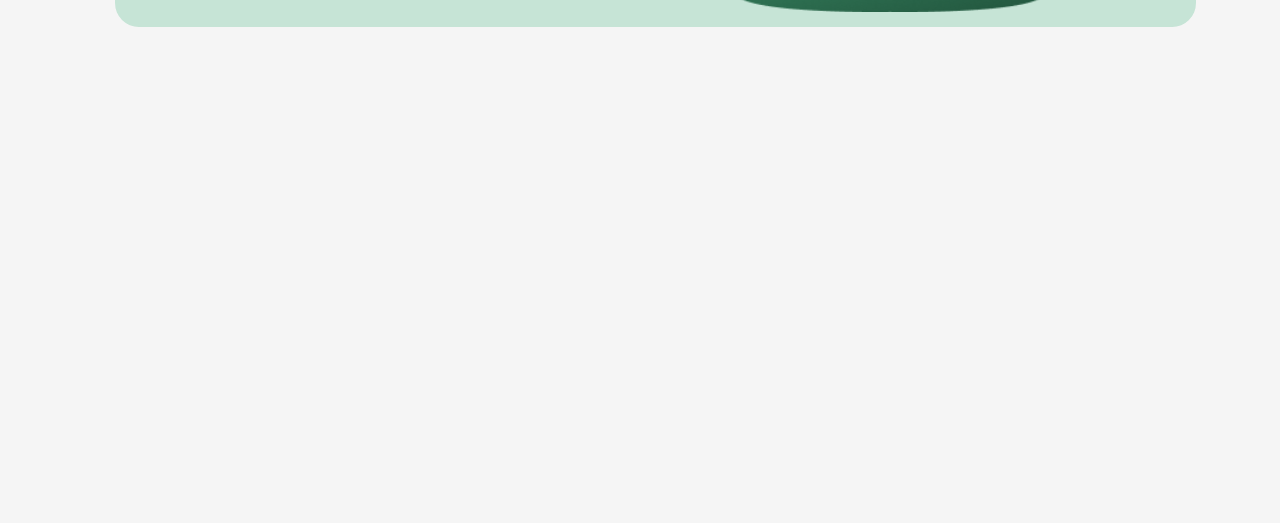
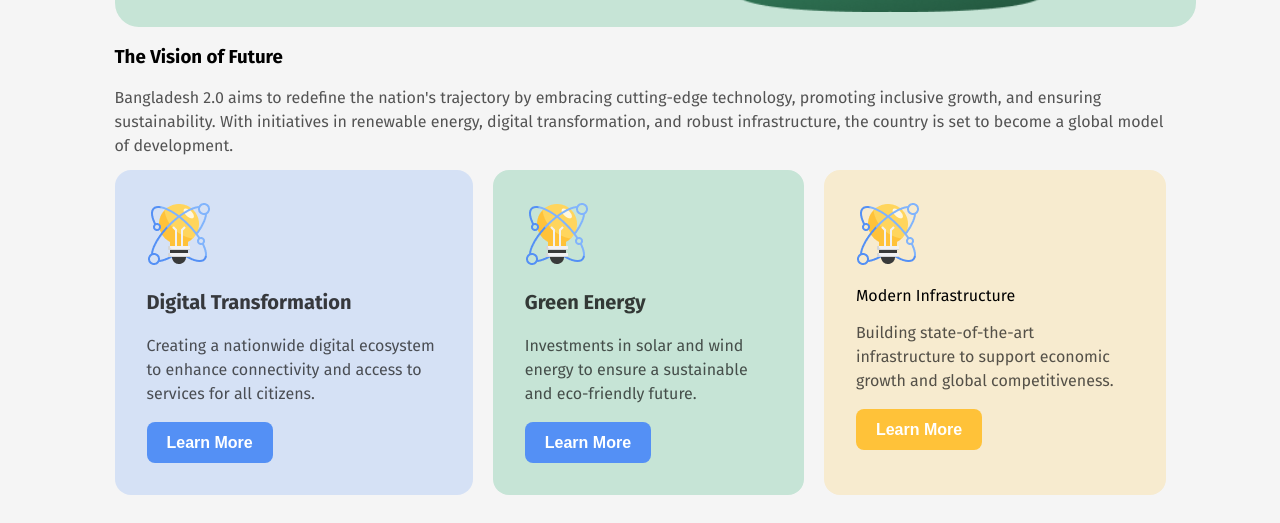
Before and after one commit to Mehedi-Hasan11/bangladesh-2.0, a plain HTML site: page index.html in a window 1280 px wide. Shown: the part 625-1148 px from the top of the page. Before the commit the page ends 800 px from the top, so only its background shows below. Drawn offline with Linux system fonts and the light colour scheme.

Commit message:
vission commit

```diff
--- a/index.html
+++ b/index.html
@@ -33,3 +33,42 @@
         <img class="banner-pic" src="img/hero.png" />
       </div>
     </header>
+    <main>
+        <section class="vision">
+          <h3 class="section-title">The Vision of Future</h3>
+          <p class="section-description">
+            Bangladesh 2.0 aims to redefine the nation's trajectory by embracing
+            cutting-edge technology, promoting inclusive growth, and ensuring
+            sustainability. With initiatives in renewable energy, digital
+            transformation, and robust infrastructure, the country is set to
+            become a global model of development.
+          </p>
+          <div class="vision-items">
+            <div class="vision-item1">
+              <img src="img/card-icon.png" alt="" />
+              <p class="item-title">Digital Transformation</p>
+              <p class="item-description">
+                Creating a nationwide digital ecosystem to enhance connectivity
+                and access to services for all citizens.
+              </p>
+              <button class="btn1">Learn More</button>
+            </div>
+            <div class="vision-item2">
+              <img src="img/card-icon.png" alt="" />
+              <p class="item-title">Green Energy</p>
+              <p class="item-description">
+                Investments in solar and wind energy to ensure a sustainable and
+                eco-friendly future.
+              </p>
+              <button class="btn2">Learn More</button>
+            </div>
+            <div class="vision-item3">
+              <img src="img/card-icon.png" alt="" />
+              <p class="vision-title">Modern Infrastructure</p>
+              <p class="item-description">
+                Building state-of-the-art infrastructure to support economic
+                growth and global competitiveness.
+              </p>
+              <button class="btn3">Learn More</button>
+            </div>
+          </div>
--- a/style.css
+++ b/style.css
@@ -77,3 +77,169 @@ body{
     color: rgb(255, 255, 255);
 
 }
+
+
+/* Vision items style */
+.vision{
+    width: 100%;
+}
+.vision-items{
+    display: flex;
+    justify-content: space-between;
+    gap: 20px;
+
+
+}
+.vision-pra{
+ border: 1px solid #dddddd;
+ border-radius: 5px;
+ padding: 20px;
+ margin-top: 10px;
+ background-color: #fff;
+}
+.vision-pra p{
+    font-size: 16px;
+    color: #0E0E0E;
+}
+.vision-pra .name {
+    margin-top: 10px;
+    line-height: 4px;
+}
+.quote-image{
+  position: absolute;
+
+}
+
+  .news-content {
+    padding: 15px;
+  }
+  .news-title {
+    font-size: 18px;
+    font-weight: bold;
+    margin: 0;
+  }
+  .news-meta {
+    font-size: 14px;
+    color: #555555;
+  }
+  .news-meta img {
+    height: 16px;
+    margin-right: 5px;
+  }
+  .news-description {
+    font-size: 14px;
+    color: #333333;
+    margin: 10px 0;
+  }
+  .read-more {
+    display: inline-block;
+    padding: 10px 15px;
+    font-size: 14px;
+    color: #ffffff;
+    background-color: #007B55;
+    border-radius: 5px;
+    text-decoration: none;
+    text-align: center;
+  }
+  .read-more:hover {
+    background-color: #00593f;
+  }
+
+
+
+
+.section-description{
+    color: rgba(14, 14, 14, 0.7);
+    font-family: Fira Sans;
+    font-size: 16px;
+    font-weight: 400;
+    line-height: 24px;
+    letter-spacing: 0%;
+    text-align: left;
+    margin: 12px 0px;
+}
+.vision-item1{
+    justify-content: flex-start;
+    box-sizing: border-box;
+    border-radius: 16px;
+    background: rgba(84, 144, 245, 0.2);
+    padding: 32px;
+
+}
+.vision-item2{
+    justify-content: flex-start;
+    box-sizing: border-box;
+    border-radius: 16px;
+    background: rgb(198, 228, 214);
+    padding: 32px;
+}
+.vision-item3{
+    justify-content: flex-start;
+    box-sizing: border-box;
+    border-radius: 16px;
+    background: rgb(247, 235, 207);
+    padding: 32px;
+}
+
+.btn1{
+    flex-direction: row;
+    justify-content: center;
+    align-items: center;
+    gap: 48;
+    padding: 11px 20px 11px 20px;
+    border-radius: 8px;
+    background: rgb(84, 144, 245);
+    border-style: none;
+    color: rgb(255, 255, 255);
+    font-size: 16px;
+    font-weight: 600;
+    line-height: 19px;
+
+}
+.btn2{
+    flex-direction: row;
+    justify-content: center;
+    align-items: center;
+    gap: 48;
+    padding: 11px 20px 11px 20px;
+    border-radius: 8px;
+    background: rgb(84, 144, 245);
+    border-style: none;
+    color: rgb(255, 255, 255);
+    font-size: 16px;
+    font-weight: 600;
+    line-height: 19px;
+}
+.btn3{
+    flex-direction: row;
+    justify-content: center;
+    align-items: center;
+    gap: 48;
+    padding: 11px 20px 11px 20px;
+    border-radius: 8px;
+    background: rgb(255, 194, 57);
+    border-style: none;
+    color: rgb(255, 255, 255);
+    font-size: 16px;
+    font-weight: 600;
+    line-height: 19px;
+}
+.item-title{
+    color: rgba(14, 14, 14, 0.8);
+    font-family: Fira Sans;
+    font-size: 20px;
+    font-weight: 700;
+    line-height: 24px;
+    letter-spacing: 0%;
+    text-align: left;
+}
+.item-description{
+    margin: 12px, 0px;
+    color: rgba(14, 14, 14, 0.7);
+    font-family: Fira Sans;
+    font-size: 16px;
+    font-weight: 400;
+    line-height: 24px;
+    letter-spacing: 0%;
+    text-align: left;
+}
```
